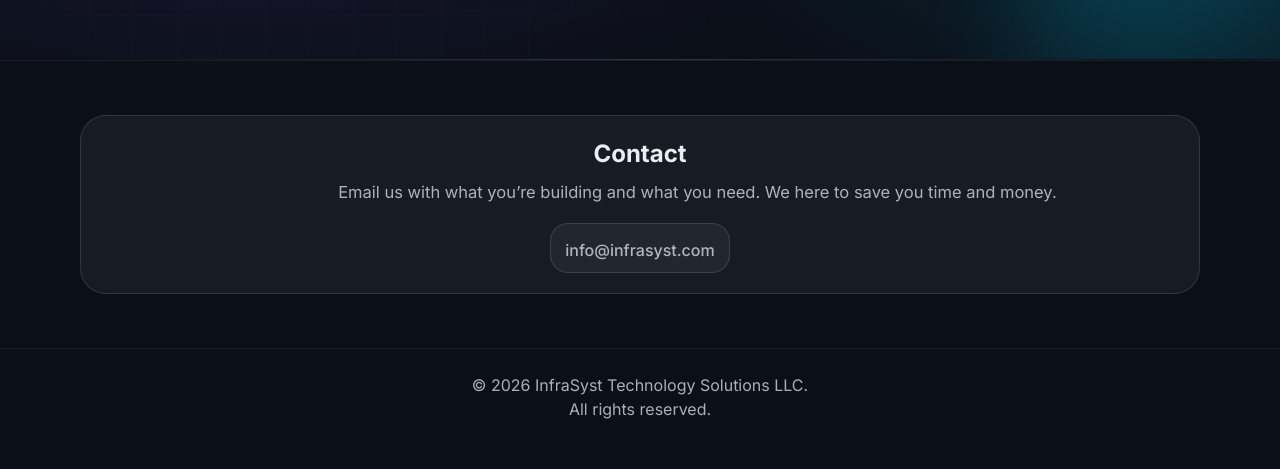
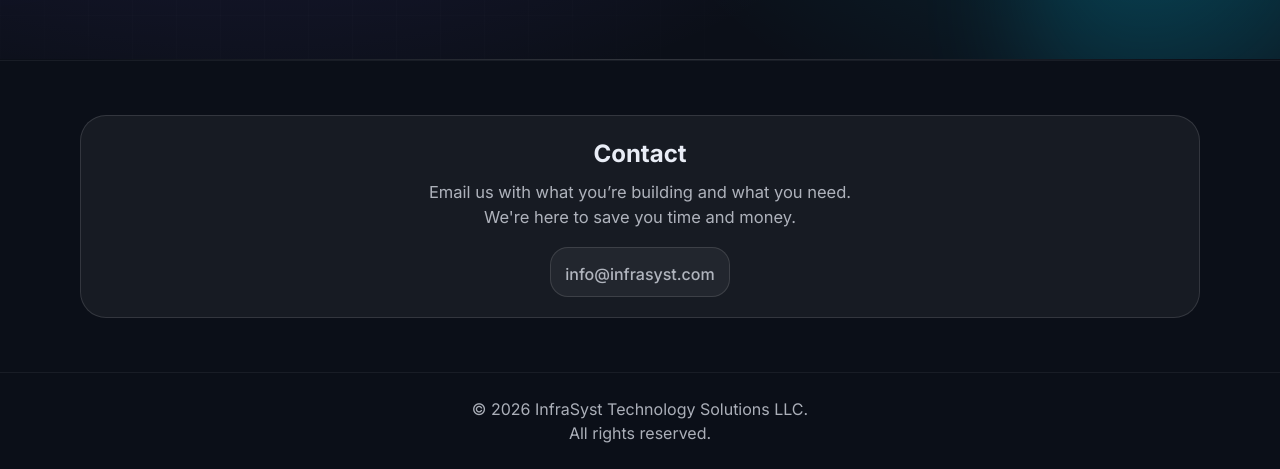
Before and after one commit to infrasyst-org/infrasyst-site, a plain HTML site: page index.html in a window 1280 px wide. Shown: the part 362-831 px from the top of the page. Before the commit the page ends 807 px from the top, so only its background shows below. Drawn offline with Linux system fonts and the light colour scheme.

Commit message:
Update Contact message - centered

```diff
--- a/index.html
+++ b/index.html
@@ -68,7 +68,7 @@
         <div class="contact contact--simple">
           <div>
             <h2>Contact</h2>
-            <p class="sub sub--nowrap contact__note">Email us with what you’re building and what you need. We here to save you time and money.</p>
+            <p class="sub sub--nowrap contact__note">Email us with what you’re building and what you need.<br>We're here to save you time and money.</p>
 
             <div class="contact__meta">
               <div class="meta">
```
